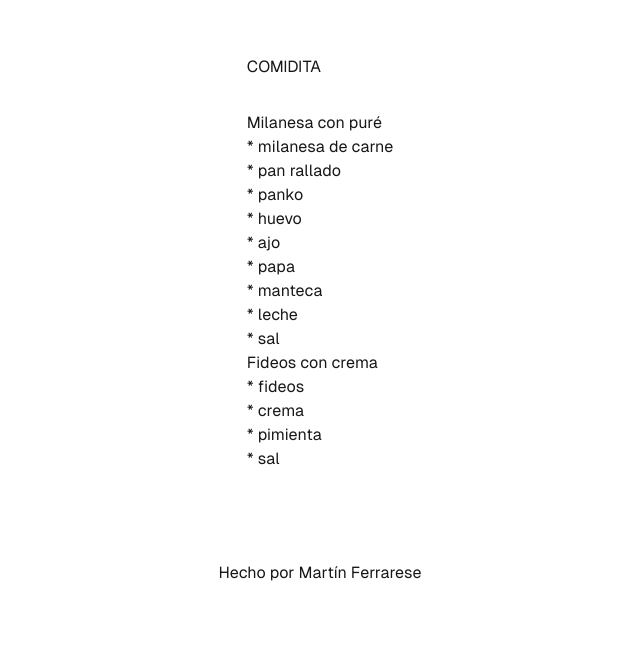
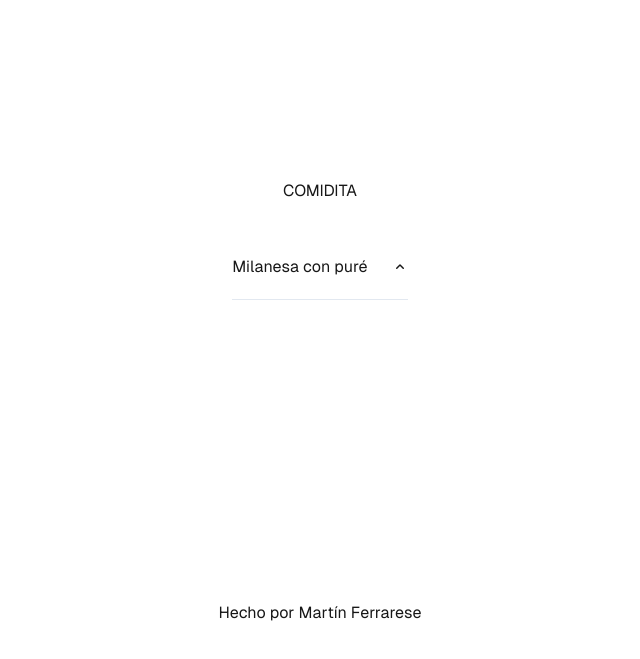
Before and after one commit to martinferrarese/comidita-app-next, a Next.js app: page / in a window 1280 px wide. Shown: the part 137-796 px from the top of the page, without its empty margins (320-960 px from the left). Built offline with nearby package versions, Linux system fonts and the light colour scheme.

Commit message:
feat: nuevo accordion para las comidas

```diff
--- a/src/app/page.tsx
+++ b/src/app/page.tsx
@@ -1,15 +1,86 @@
-import { ListaDeComidas } from '../components/lista-de-comidas';
+'use client';
+import { obtenerTodasLasComidas } from '../services/comidas/comidas';
+
+type Comida = {
+  nombre: string;
+  ingredientes: Array<string>;
+};
 
 export default function Home() {
+  const listaDeComidas: Array<Comida> = obtenerTodasLasComidas();
   return (
-    <div className='grid min-h-screen grid-rows-[20px_1fr_20px] items-center justify-items-center gap-16 p-8 pb-20 font-[family-name:var(--font-geist-sans)] sm:p-20'>
+    <div className='grid min-h-screen grid-rows-[20px_1fr_20px] items-center justify-items-center p-8 pb-20 font-[family-name:var(--font-geist-sans)]'>
       <main className='row-start-2 flex flex-col items-center gap-8 sm:items-start'>
-        <h1 data-testid='titulo'>COMIDITA</h1>
-        <ListaDeComidas />
+        <div className='flex self-center'>
+          <h1 data-testid='titulo'>COMIDITA</h1>
+        </div>
+        <div data-testid='comida' className='border-b border-slate-200'>
+          <button
+            onClick={() => toggleAccordion(1)}
+            className='flex w-full items-center justify-between gap-6 py-5'
+          >
+            <span>{listaDeComidas[0].nombre}</span>
+            <span id='icon-1' className='transition-transform duration-300'>
+              <svg
+                xmlns='http://www.w3.org/2000/svg'
+                viewBox='0 0 16 16'
+                fill='currentColor'
+                className='h-4 w-4'
+              >
+                <path
+                  fill-rule='evenodd'
+                  d='M11.78 9.78a.75.75 0 0 1-1.06 0L8 7.06 5.28 9.78a.75.75 0 0 1-1.06-1.06l3.25-3.25a.75.75 0 0 1 1.06 0l3.25 3.25a.75.75 0 0 1 0 1.06Z'
+                  clip-rule='evenodd'
+                />
+              </svg>
+            </span>
+          </button>
+          <div
+            id='content-1'
+            className='max-h-0 overflow-hidden transition-all duration-300 ease-in-out'
+          >
+            <div className='flex flex-col pb-5 text-sm text-slate-500'>
+              {listaDeComidas[0].ingredientes.map((ingrediente) => (
+                <span key={ingrediente}>{ingrediente}</span>
+              ))}
+            </div>
+          </div>
+        </div>
       </main>
-      <footer className='row-start-3 flex flex-wrap items-center justify-center gap-6'>
+      <footer className='row-start-3 flex flex-wrap items-center justify-center gap-6 pt-20'>
         <h3 data-testid='texto-footer'>Hecho por Martín Ferrarese</h3>
       </footer>
     </div>
   );
 }
+
+function toggleAccordion(index: number) {
+  const content = document.getElementById(`content-${index}`);
+  const icon = document.getElementById(`icon-${index}`);
+
+  // SVG for Down icon
+  // SVG for Minus icon
+  const minusSVG = `
+   <svg xmlns="http://www.w3.org/2000/svg" viewBox="0 0 16 16" fill="currentColor" class="w-4 h-4">
+     <path d="M3.75 7.25a.75.75 0 0 0 0 1.5h8.5a.75.75 0 0 0 0-1.5h-8.5Z" />
+   </svg>
+ `;
+
+  // SVG for Plus icon
+  const plusSVG = `
+   <svg xmlns="http://www.w3.org/2000/svg" viewBox="0 0 16 16" fill="currentColor" class="w-4 h-4">
+     <path d="M8.75 3.75a.75.75 0 0 0-1.5 0v3.5h-3.5a.75.75 0 0 0 0 1.5h3.5v3.5a.75.75 0 0 0 1.5 0v-3.5h3.5a.75.75 0 0 0 0-1.5h-3.5v-3.5Z" />
+   </svg>
+ `;
+
+  // Toggle the content's max-height for smooth opening and closing
+  if (content) {
+    if (content?.style.maxHeight && content.style.maxHeight !== '0px') {
+      content.style.maxHeight = '0';
+      if (icon) icon.innerHTML = plusSVG;
+    } else {
+      content.style.maxHeight = content.scrollHeight + 'px';
+      if (icon) icon.innerHTML = minusSVG;
+    }
+  }
+}
```
Also changed, not shown: 1 other file (tests, documents, lock files or other folders).
